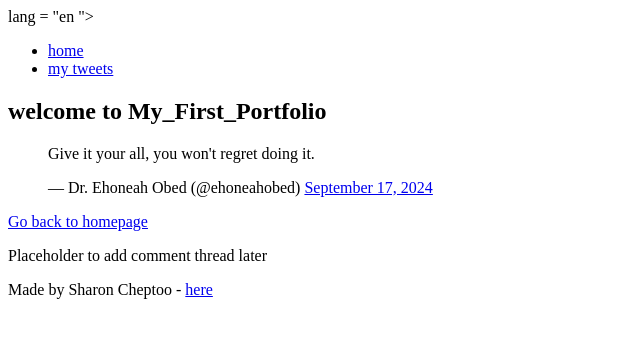
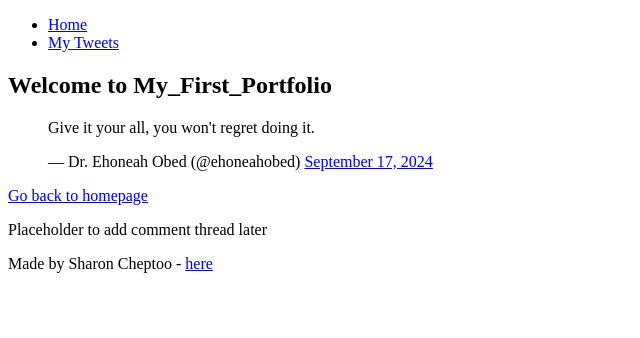
Before and after one commit to Sharunah/My_First_Portfolio, a plain HTML site: page html_basic/tweets.html in a window 1280 px wide. Shown: the whole page, without its empty margins (0-640 px from the left). Drawn offline with Linux system fonts and the light colour scheme.

Commit message:
add changes to tweets.html

```diff
--- a/html_basic/tweets.html
+++ b/html_basic/tweets.html
@@ -1,23 +1,25 @@
 <!DOCTYPE html>
-<html> lang = "en ">
+<html lang="en">
     <head>
-        <meta charset ="UTF-8 ">
-        <meta name = "viewport"content = "width = device =width , initial-scale =10 ">
+        <meta charset="UTF-8">
+        <meta name="viewport" content="width=device-width, initial-scale=1.0">
         <title>My_First_Portfolio</title>
     </head>
     <body>
         <header>
             <ul>
-                <li><a href="index.html">home</a></li>
-                <li><a href="tweets.html">my tweets</a></li>
+                <li><a href="index.html">Home</a></li>
+                <li><a href="tweets.html">My Tweets</a></li>
             </ul>
         </header>
         <main>
             <article>
-        <h1>welcome to My_First_Portfolio</h1>
-        </h1>
+                <h1>Welcome to My_First_Portfolio</h1>
                 <blockquote class="twitter-tweet">
-            <p lang="en" dir="ltr">Give it your all, you won&#39;t regret doing it.</p>&mdash; Dr. Ehoneah Obed (@ehoneahobed) <a href="https://twitter.com/ehoneahobed/status/1836058439535005827?ref_src=twsrc%5Etfw">September 17, 2024</a></blockquote>
+                    <p lang="en" dir="ltr">Give it your all, you won&#39;t regret doing it.</p>
+                    &mdash; Dr. Ehoneah Obed (@ehoneahobed)
+                    <a href="https://twitter.com/ehoneahobed/status/1836058439535005827?ref_src=twsrc%5Etfw">September 17, 2024</a>
+                </blockquote>
                 <script async src="https://platform.twitter.com/widgets.js" charset="utf-8"></script>
                 <p><a href="index.html">Go back to homepage</a></p>
             </article>
@@ -25,8 +27,8 @@
                 <p>Placeholder to add comment thread later</p>
             </aside>
         </main>
-        <footer> <p>Made by Sharon Cheptoo - <a href="https://example.com" target="_blank">here</a></p>
+        <footer>
+            <p>Made by Sharon Cheptoo - <a href="https://example.com" target="_blank">here</a></p>
         </footer>
     </body>
-    </head>
 </html>
```
Lines whose indentation alone changed are shown as unchanged.
